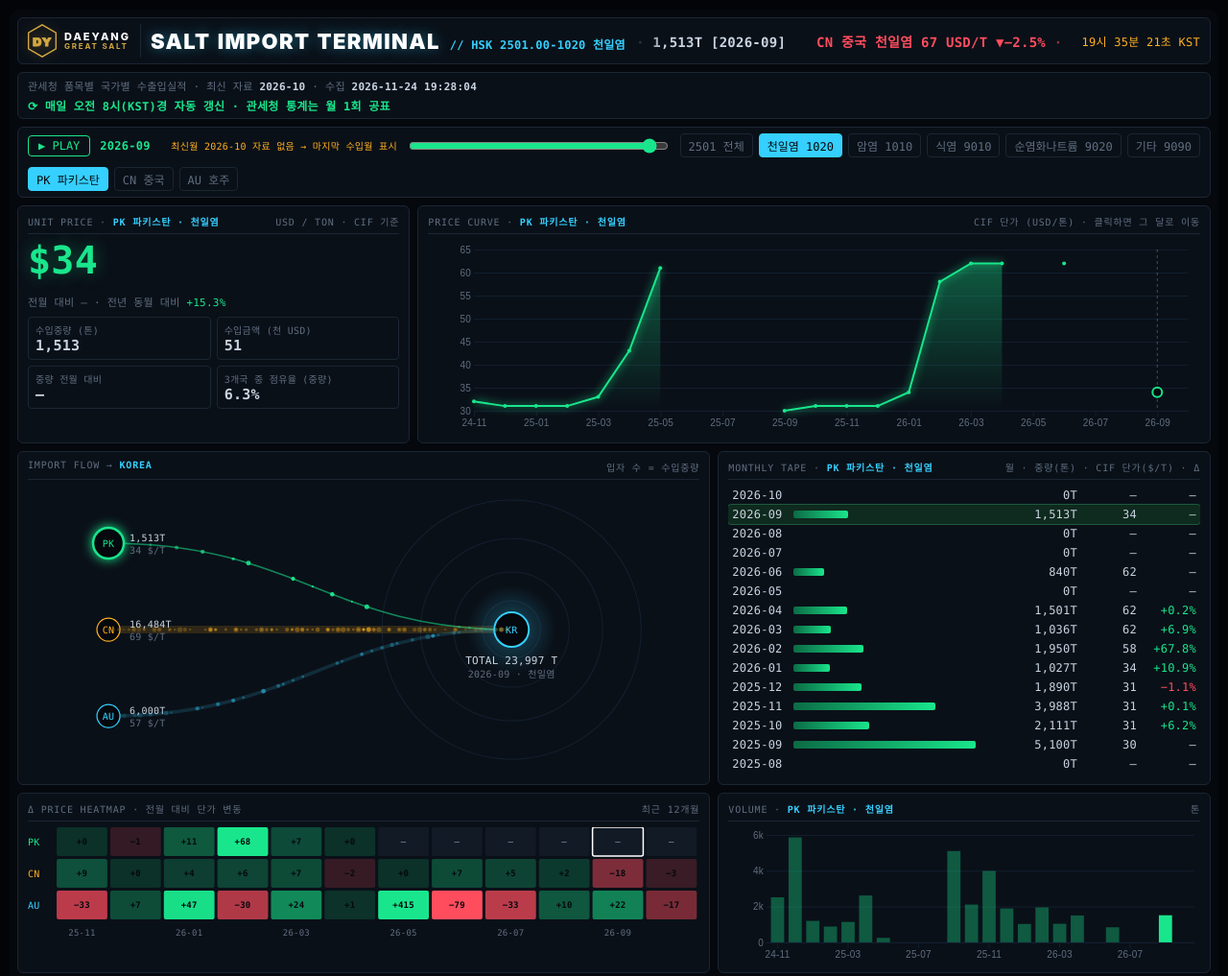
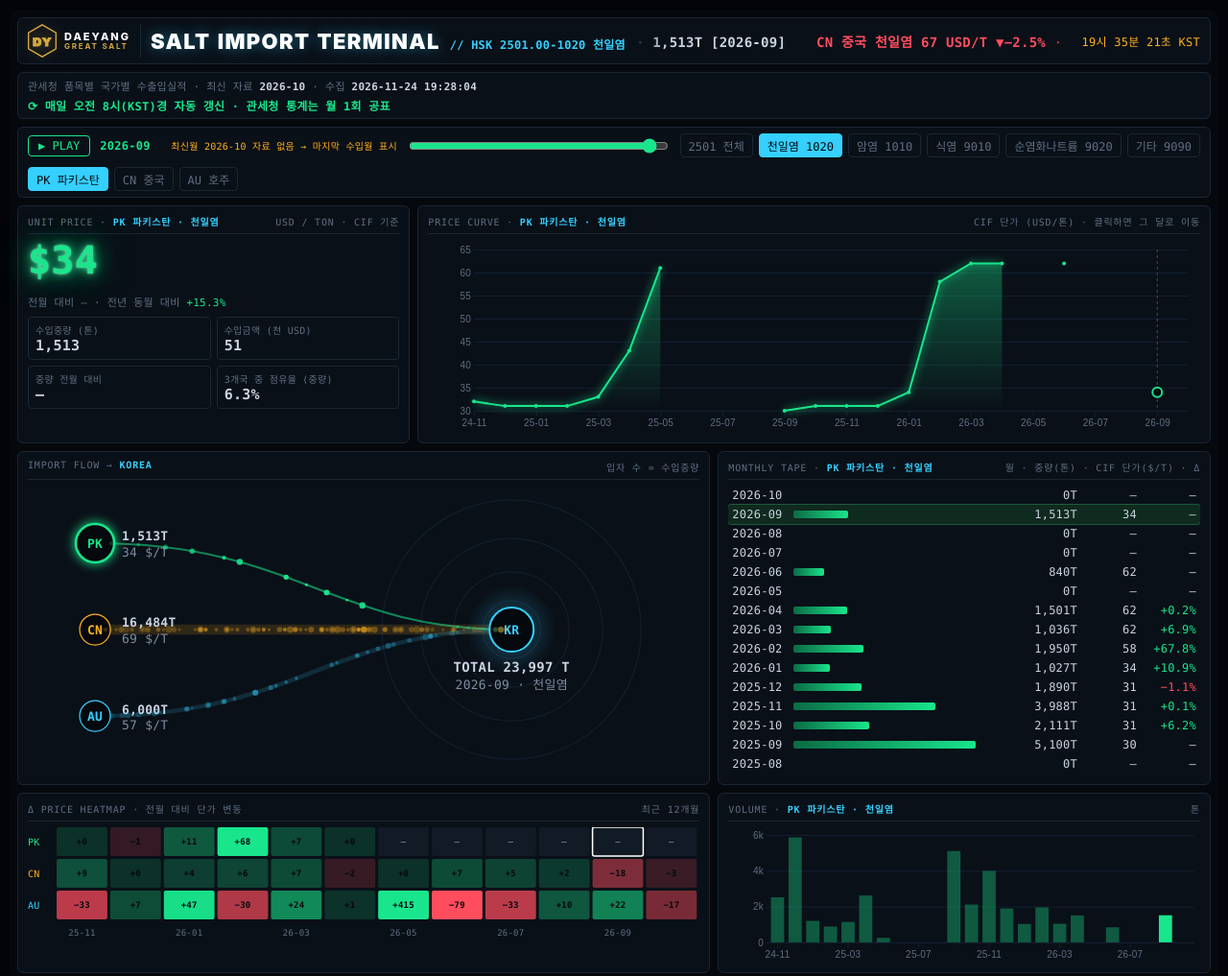
Before and after one commit to winar630/SALT-IMPORT-TERMINAL, a plain HTML site: page site/index.html in a window 1280 px wide. Shown: the top 1017 px of the page at 96% size. Drawn offline with nearby package versions, Linux system fonts and the light colour scheme.

Commit message:
Add files via upload

```diff
--- a/site/index.html
+++ b/site/index.html
@@ -52,8 +52,13 @@
 .tm-h b{color:var(--cy);font-weight:700}
 .s4{grid-column:span 4}.s5{grid-column:span 5}.s7{grid-column:span 7}.s8{grid-column:span 8}.s12{grid-column:span 12}
 @container (max-width:760px){.s4,.s5,.s7,.s8{grid-column:span 12}}
-.tm-big{font-size:40px;line-height:1.05;font-weight:700;color:var(--gr);text-shadow:0 0 18px rgba(25,230,140,.35)}
-.tm-big.dn{color:var(--rd);text-shadow:0 0 18px rgba(255,77,94,.35)}
+.tm-big{font-size:40px;line-height:1.05;font-weight:700;color:var(--gr);--gl:25,230,140;
+  text-shadow:0 0 2px rgba(255,255,255,.55),0 0 8px rgba(var(--gl),.9),0 0 18px rgba(var(--gl),.6),0 0 36px rgba(var(--gl),.4),0 0 64px rgba(var(--gl),.25)}
+.tm-big.dn{--gl:255,77,94}
+@media (prefers-reduced-motion:no-preference){.tm-big{animation:tmhalo 2.8s ease-in-out infinite}}
+@keyframes tmhalo{0%,100%{text-shadow:0 0 2px rgba(255,255,255,.5),0 0 8px rgba(var(--gl),.85),0 0 18px rgba(var(--gl),.55),0 0 36px rgba(var(--gl),.35),0 0 60px rgba(var(--gl),.2)}
+  50%{text-shadow:0 0 3px rgba(255,255,255,.8),0 0 12px rgba(var(--gl),1),0 0 26px rgba(var(--gl),.75),0 0 52px rgba(var(--gl),.5),0 0 90px rgba(var(--gl),.32)}}
+.tm-big.dn{color:var(--rd)}
 .tm-unit{color:var(--mu);font-size:11px}
 .tm-stats{display:grid;grid-template-columns:1fr 1fr;gap:6px;margin-top:8px}
 .tm-stat{border:1px solid var(--ln);border-radius:4px;padding:5px 7px}
@@ -403,6 +408,22 @@ dash.calc('data_status', {
     svg.append('path').datum(data).attr('d', d3.area().defined(def).x((r) => x(r.month)).y0(H - m.b).y1((r) => y(r.price_usd_t))).attr('fill', `url(#${gid})`);
     svg.append('path').datum(data).attr('d', d3.line().defined(def).x((r) => x(r.month)).y((r) => y(r.price_usd_t))).style('fill', 'none').style('stroke', col).style('stroke-width', 2).style('filter', `drop-shadow(0 0 4px ${col})`);
     svg.append('g').selectAll('circle').data(valid).join('circle').attr('cx', (r) => x(r.month)).attr('cy', (r) => y(r.price_usd_t)).attr('r', 2).style('fill', col);
+    if (!reduce) {
+      const sid = 'tmsweep' + TM.c + TM.hs, band = Math.max(80, (W - m.l - m.r) * 0.18);
+      const sg = svg.select('defs').append('linearGradient').attr('id', sid).attr('gradientUnits', 'userSpaceOnUse')
+        .attr('x1', m.l - band).attr('x2', m.l).attr('y1', 0).attr('y2', 0);
+      sg.append('stop').attr('offset', '0%').attr('stop-color', '#ffffff').attr('stop-opacity', 0);
+      sg.append('stop').attr('offset', '50%').attr('stop-color', '#ffffff').attr('stop-opacity', 1);
+      sg.append('stop').attr('offset', '100%').attr('stop-color', '#ffffff').attr('stop-opacity', 0);
+      const dist = (W - m.r) - m.l + band;
+      sg.append('animateTransform').attr('attributeName', 'gradientTransform').attr('type', 'translate')
+        .attr('from', '0 0').attr('to', dist + ' 0').attr('dur', '3.2s').attr('repeatCount', 'indefinite');
+      const lineD = d3.line().defined(def).x((r) => x(r.month)).y((r) => y(r.price_usd_t))(data);
+      svg.append('path').attr('d', lineD).style('fill', 'none').style('stroke', `url(#${sid})`).style('stroke-width', 7).style('stroke-linecap', 'round')
+        .style('opacity', 0.55).style('filter', 'blur(3px)').style('pointer-events', 'none');
+      svg.append('path').attr('d', lineD).style('fill', 'none').style('stroke', `url(#${sid})`).style('stroke-width', 2.5).style('stroke-linecap', 'round')
+        .style('filter', `drop-shadow(0 0 6px ${col}) drop-shadow(0 0 2px #ffffff)`).style('pointer-events', 'none');
+    }
     svg.append('line').attr('x1', x(sel)).attr('x2', x(sel)).attr('y1', m.t).attr('y2', H - m.b).style('stroke', '#ffffff').style('stroke-opacity', 0.25).style('stroke-dasharray', '3 3');
     const sr = valid.find((r) => r.month === sel);
     if (sr) svg.append('circle').attr('cx', x(sel)).attr('cy', y(sr.price_usd_t)).attr('r', 5).style('fill', '#05080d').style('stroke', col).style('stroke-width', 2);
@@ -426,7 +447,7 @@ dash.calc('data_status', {
         const dt = Math.min(64, ts - (st.last || ts)); st.last = ts;
         st.links.forEach((L) => {
           L.acc += L.rate * dt;
-          while (L.acc >= 1) { L.acc -= 1; st.parts.push({ L, t: 0, sp: 0.00035 + Math.random() * 0.00025, r: 1 + Math.random() * 1.8 }); }
+          while (L.acc >= 1) { L.acc -= 1; st.parts.push({ L, t: 0, sp: 0.00035 + Math.random() * 0.00025, r: (1 + Math.random() * 1.8) * 1.3 }); }
         });
         st.parts.forEach((p) => { p.t += p.sp * dt; });
         st.parts = st.parts.filter((p) => p.t < 1);
@@ -454,29 +475,29 @@ dash.calc('data_status', {
       const lp = st.svg.append('g');
       st.pg = st.svg.append('g');
       here.forEach((r, i) => {
-        const sx = W * 0.12, sy = H * (0.2 + 0.3 * i);
+        const sx = W * 0.1, sy = H * (0.2 + 0.3 * i);
         const path = d3.path(); path.moveTo(sx, sy); path.bezierCurveTo(W * 0.4, sy, W * 0.45, cy, cx, cy);
         const on = r.country_code === TM.c;
         const col = COL[r.country_code];
         const share = maxW ? r.weight_t / maxW : 0;
-        const pEl = lp.append('path').attr('d', path.toString()).style('fill', 'none').style('stroke', col).style('stroke-opacity', on ? 0.55 : 0.15).style('stroke-width', 1 + 7 * share);
+        const pEl = lp.append('path').attr('d', path.toString()).style('fill', 'none').style('stroke', col).style('stroke-opacity', on ? 0.55 : 0.15).style('stroke-width', (1 + 7 * share) * 1.3);
         const len = pEl.node().getTotalLength(); const pts = d3.range(80).map((k) => { const q = pEl.node().getPointAtLength((k / 79) * len); return [q.x, q.y]; });
         st.links.push({ col, on, pts, rate: share * 0.06 * (on ? 1.4 : 0.8), acc: 0 });
         const node = st.svg.append('g').attr('transform', `translate(${sx},${sy})`).style('cursor', 'pointer')
           .on('click', () => TM.select(null, r.country_code))
           .on('pointerenter pointermove', (ev) => { st.tip.style('opacity', 1).text(`${r.country_code} ${NAMES[r.country_code]} · ${SD.fmtInt(r.weight_t)}T · ${pr(r.price_usd_t)} USD/T · 점유 ${r.share_weight_pct == null ? '—' : d3.format('.1f')(r.share_weight_pct) + '%'}`); const [px, py] = d3.pointer(ev, el); tipPlace(st.tip, el, px, py); })
           .on('pointerleave', () => st.tip.style('opacity', 0));
-        node.append('circle').attr('r', on ? 16 : 12).style('fill', '#05080d').style('stroke', col).style('stroke-width', on ? 2.5 : 1.2).style('filter', on ? `drop-shadow(0 0 6px ${col})` : null);
-        node.append('text').attr('text-anchor', 'middle').attr('dy', '0.35em').style('fill', col).style('font-size', '10px').style('font-family', 'inherit').text(r.country_code);
-        node.append('text').attr('x', 22).attr('dy', '-0.2em').style('fill', '#c9d4e1').style('font-size', '10px').style('font-family', 'inherit').text(SD.fmtInt(r.weight_t) + 'T');
-        node.append('text').attr('x', 22).attr('dy', '1.1em').style('fill', '#5f6e80').style('font-size', '10px').style('font-family', 'inherit').text(pr(r.price_usd_t) + ' $/T');
-        if (reduce && share > 0) pts.filter((_, k) => k % 8 === 4).forEach((q) => st.pg.append('circle').attr('cx', q[0]).attr('cy', q[1]).attr('r', 1.6).style('fill', col).style('opacity', on ? 0.9 : 0.3));
+        node.append('circle').attr('r', on ? 20 : 16).style('fill', '#05080d').style('stroke', col).style('stroke-width', on ? 2.5 : 1.2).style('filter', on ? `drop-shadow(0 0 6px ${col})` : null);
+        node.append('text').attr('text-anchor', 'middle').attr('dy', '0.35em').style('fill', col).style('font-size', '13px').style('font-weight', 700).style('font-family', 'inherit').text(r.country_code);
+        node.append('text').attr('x', 28).attr('dy', '-0.2em').style('fill', '#c9d4e1').style('font-size', '13px').style('font-weight', 700).style('font-family', 'inherit').text(SD.fmtInt(r.weight_t) + 'T');
+        node.append('text').attr('x', 28).attr('dy', '1.1em').style('fill', '#7d8da0').style('font-size', '13px').style('font-family', 'inherit').text(pr(r.price_usd_t) + ' $/T');
+        if (reduce && share > 0) pts.filter((_, k) => k % 8 === 4).forEach((q) => st.pg.append('circle').attr('cx', q[0]).attr('cy', q[1]).attr('r', 2.1).style('fill', col).style('opacity', on ? 0.9 : 0.3));
       });
       st.svg.append('circle').attr('cx', cx).attr('cy', cy).attr('r', 46).style('fill', 'url(#tmcore)').style('opacity', 0.35);
-      st.svg.append('circle').attr('cx', cx).attr('cy', cy).attr('r', 18).style('fill', '#05080d').style('stroke', '#35d0ff').style('stroke-width', 2);
-      st.svg.append('text').attr('x', cx).attr('y', cy).attr('text-anchor', 'middle').attr('dy', '0.35em').style('fill', '#35d0ff').style('font-size', '10px').style('font-family', 'inherit').text('KR');
-      st.svg.append('text').attr('x', cx).attr('y', cy + 36).attr('text-anchor', 'middle').style('fill', '#c9d4e1').style('font-size', '11px').style('font-family', 'inherit').text(`TOTAL ${SD.fmtInt(d3.sum(here, (r) => r.weight_t))} T`);
-      st.svg.append('text').attr('x', cx).attr('y', cy + 50).attr('text-anchor', 'middle').style('fill', '#5f6e80').style('font-size', '10px').style('font-family', 'inherit').text(m + ' · ' + ITEMS[TM.hs]);
+      st.svg.append('circle').attr('cx', cx).attr('cy', cy).attr('r', 23).style('fill', '#05080d').style('stroke', '#35d0ff').style('stroke-width', 2);
+      st.svg.append('text').attr('x', cx).attr('y', cy).attr('text-anchor', 'middle').attr('dy', '0.35em').style('fill', '#35d0ff').style('font-size', '13px').style('font-weight', 700).style('font-family', 'inherit').text('KR');
+      st.svg.append('text').attr('x', cx).attr('y', cy + 44).attr('text-anchor', 'middle').style('fill', '#c9d4e1').style('font-size', '14px').style('font-weight', 700).style('font-family', 'inherit').text(`TOTAL ${SD.fmtInt(d3.sum(here, (r) => r.weight_t))} T`);
+      st.svg.append('text').attr('x', cx).attr('y', cy + 62).attr('text-anchor', 'middle').style('fill', '#7d8da0').style('font-size', '13px').style('font-family', 'inherit').text(m + ' · ' + ITEMS[TM.hs]);
       st.pg.raise();
       st.start();
     },
```
